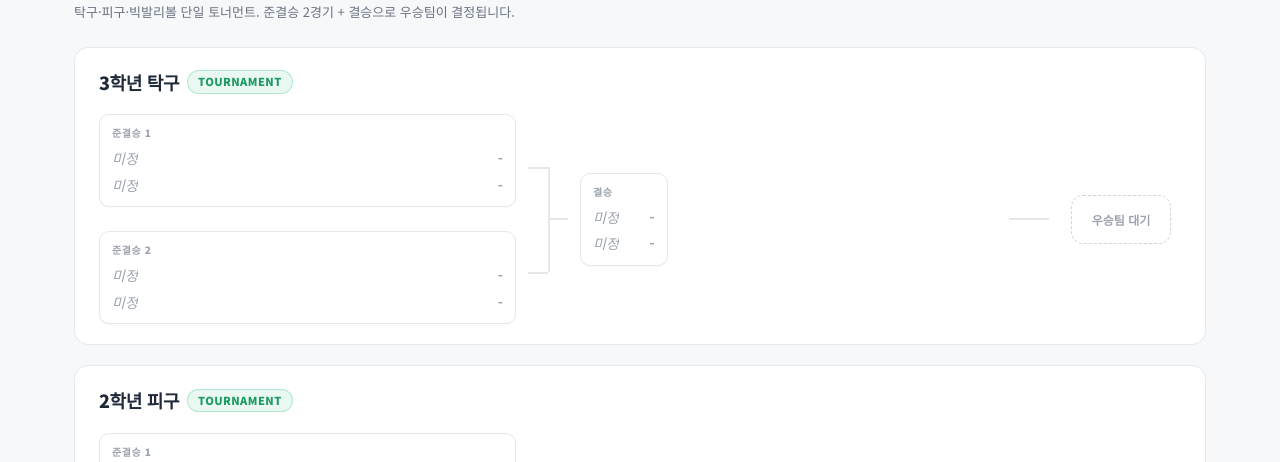
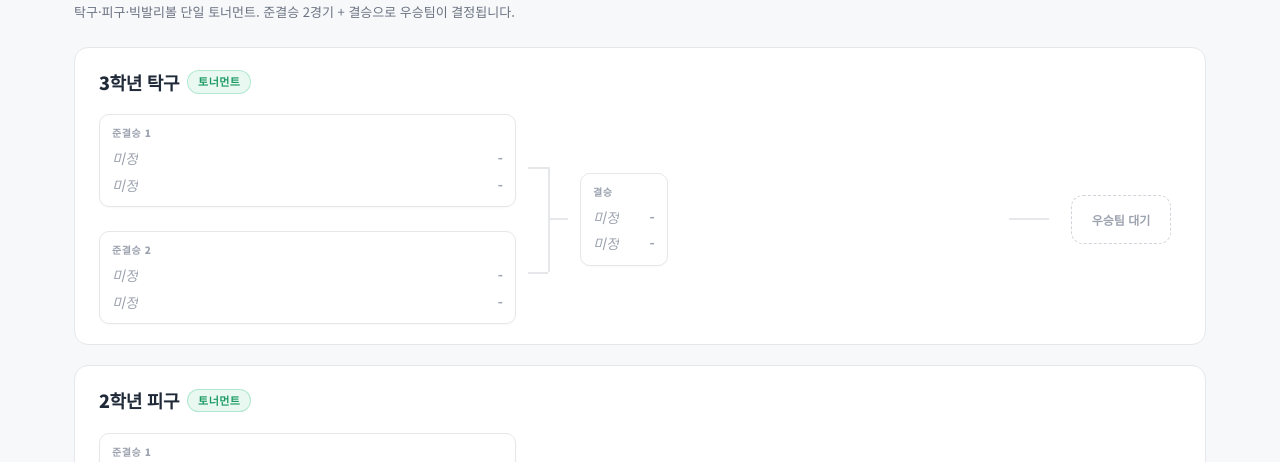
Before and after one commit to 081114ysm/School_Sportday, a Next.js app in the folder frontend/: page /tournament in a window 1280 px wide. Shown: the part 142-604 px from the top of the page. Built offline with nearby package versions, Linux system fonts and the light colour scheme; no server answers.

Commit message:
fixed : 글자 수정

```diff
--- a/frontend/src/components/tournament/Bracket.tsx
+++ b/frontend/src/components/tournament/Bracket.tsx
@@ -46,7 +46,7 @@ export default function Bracket({ title, sport, grade, matches }: BracketProps)
     <section className={styles.wrap}>
       <h2 className={styles.title}>
         {title}
-        <span className={styles.titleBadge}>TOURNAMENT</span>
+        <span className={styles.titleBadge}>토너먼트</span>
       </h2>
       <div className={styles.grid}>
         {/* Desktop: semis column */}
```
